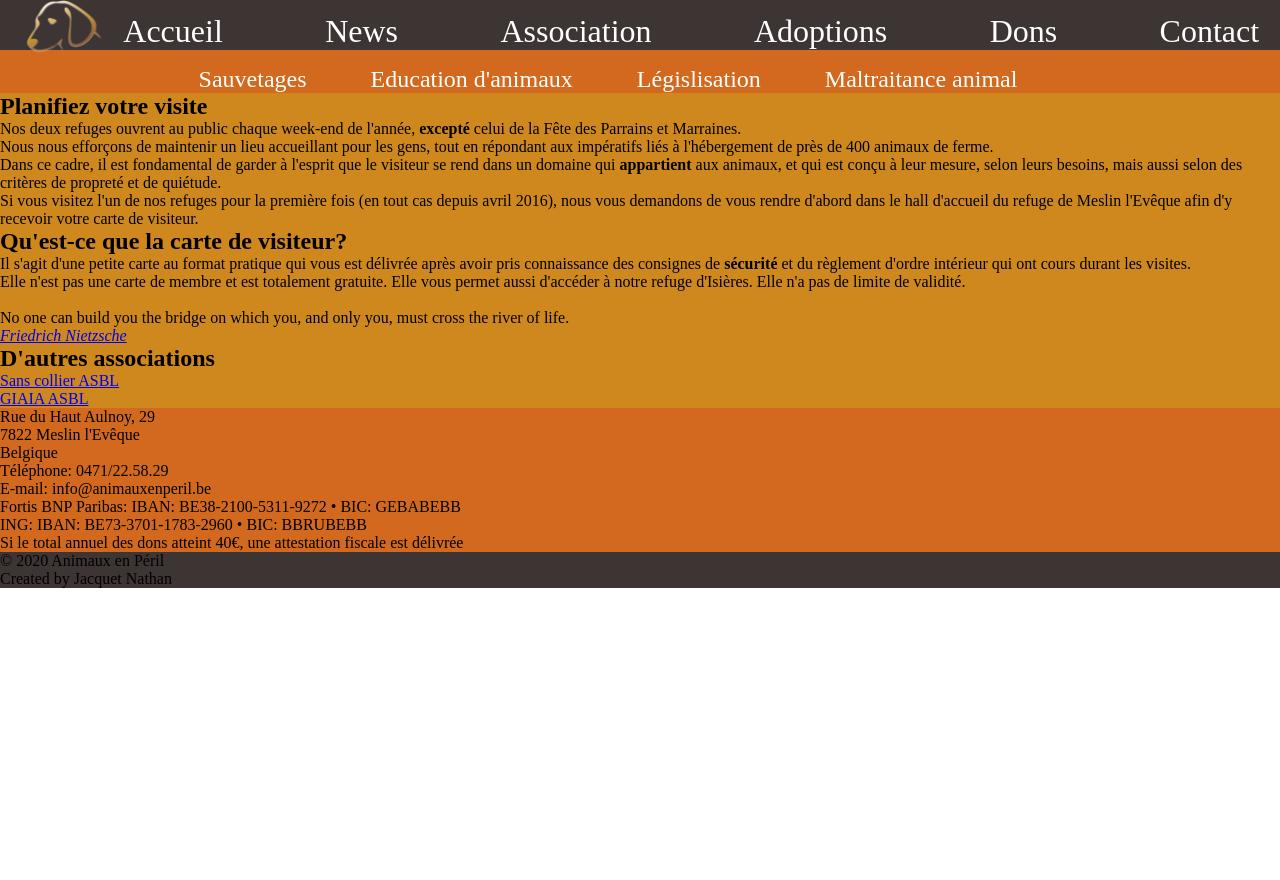
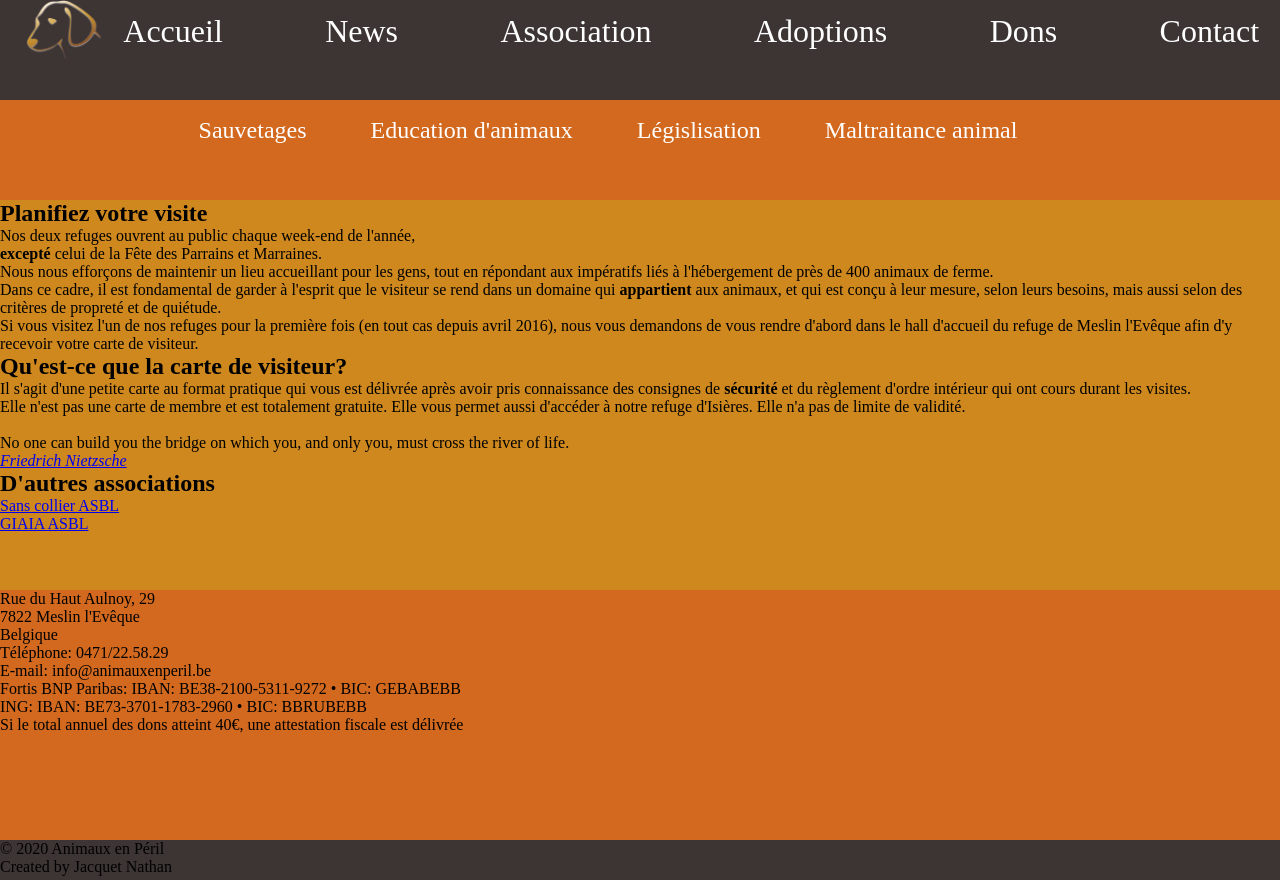
Before and after one commit to jacquetnathan/one-pager-asbl, a plain HTML site: page index.html in a window 1280 px wide. Before the commit the page ends 800 px from the top, so only its background shows below. Drawn offline with Linux system fonts and the light colour scheme.

Commit message:
fix des bug

```diff
--- a/index.html
+++ b/index.html
@@ -32,12 +32,13 @@
     <section class="visite">
         <h1><b>Planifiez</b> votre visite</h1>
         <p>Nos deux refuges ouvrent au public chaque week-end de l'année,
-
+            <p>
             <b>excepté</b> celui de la Fête des Parrains et Marraines.<br>
             Nous nous efforçons de maintenir un lieu accueillant pour les gens, tout en répondant aux impératifs liés à l'hébergement de près de 400 animaux de ferme. <br> Dans ce cadre, il est fondamental de garder à l'esprit que le visiteur se rend dans un domaine qui <b>appartient</b> aux animaux, et qui est conçu à leur mesure, selon leurs besoins, mais aussi selon des critères de propreté et de quiétude.<br>
-            Si vous visitez l'un de nos refuges pour la première fois (en tout cas depuis avril 2016), nous vous demandons de vous rendre d'abord dans le hall d'accueil du refuge de Meslin l'Evêque afin d'y recevoir votre carte de visiteur.
+            Si vous visitez l'un de nos refuges pour la première fois (en tout cas depuis avril 2016), nous vous demandons de vous rendre d'abord dans le hall d'accueil du refuge de Meslin l'Evêque afin d'y recevoir votre carte de visiteur.</p>
             <h2>Qu'est-ce que la carte de visiteur?</h2>
-            Il s'agit d'une petite carte au format pratique qui vous est délivrée après avoir pris connaissance des consignes de <b>sécurité</b> et du règlement d'ordre intérieur qui ont cours durant les visites.<br> Elle n'est pas une carte de membre et est totalement gratuite. Elle vous permet aussi d'accéder à notre refuge d'Isières. Elle n'a pas de limite de validité.<br></p>
+            Il s'agit d'une petite carte au format pratique qui vous est délivrée après avoir pris connaissance des consignes de <b>sécurité</b> et du règlement d'ordre intérieur qui ont cours durant les visites.<br> Elle n'est pas une carte de membre et est totalement gratuite. Elle vous permet aussi d'accéder à notre refuge d'Isières. Elle n'a pas de limite de validité.<br>
+
             <br>
             <blockquote cite="www.google.be">
                 <p>No one can build you the bridge on which you, and only you, must cross the river of life. </p>
--- a/style.css
+++ b/style.css
@@ -6,7 +6,7 @@
 }
 header{
     width: 100%;
-    height: 10%;
+    height: 100px;
     background-color: rgb(61, 52, 52);
     position: relative;
 }
@@ -30,7 +30,7 @@ header img{
 }
 .actions{
     width: 100%;
-    height: 10%;
+    height: 100px;
     background-color: chocolate;
 }
 .actions nav.sub_menu ul{
@@ -47,16 +47,16 @@ header img{
 }
 .visite{
     width: 100%;
-    height: 41%;
+    height: 390px;
     background-color: rgb(207, 136, 30);
 }
 .infos{
     width: 100%;
-    height: 35%;
+    height: 250px;
     background-color: chocolate;
 }
 footer{
-    height: 4%;
+    height: 40px;
     width: 100%;
     background-color: rgb(61, 52, 52);
 }
```
